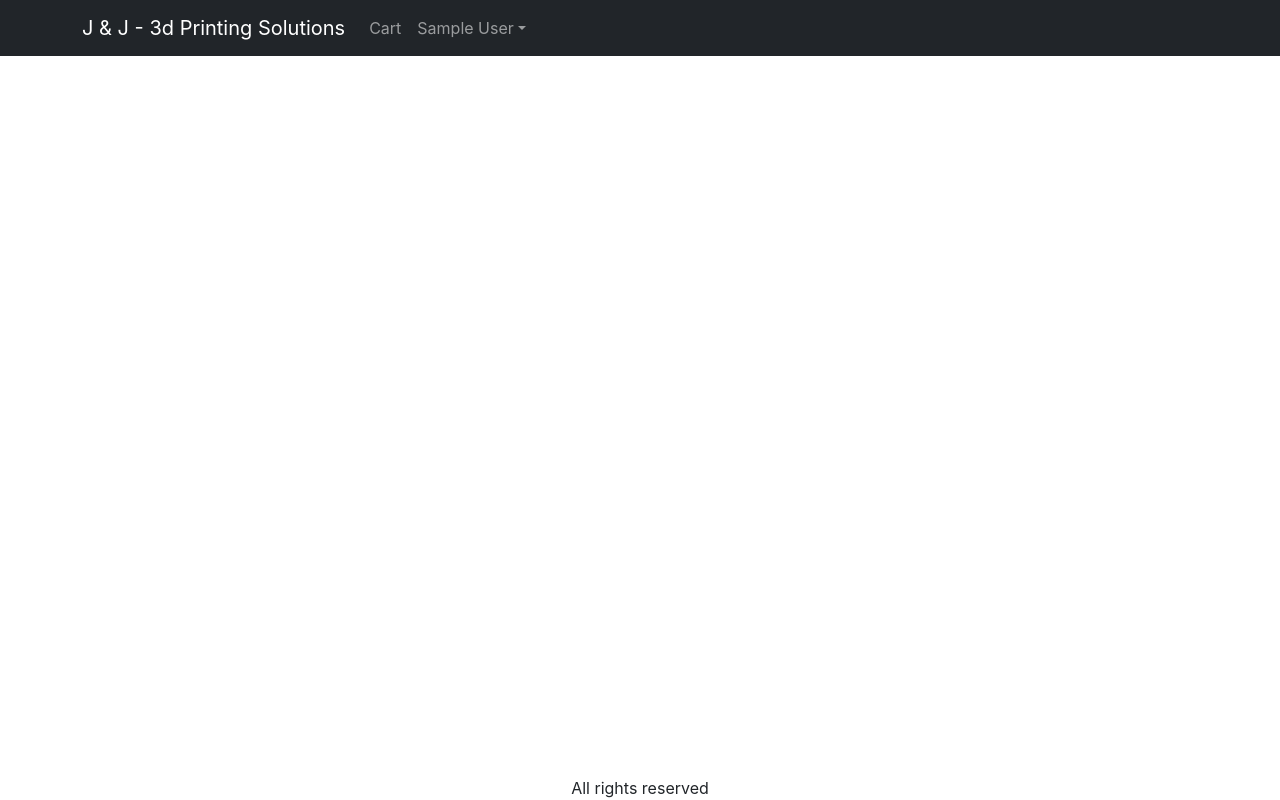
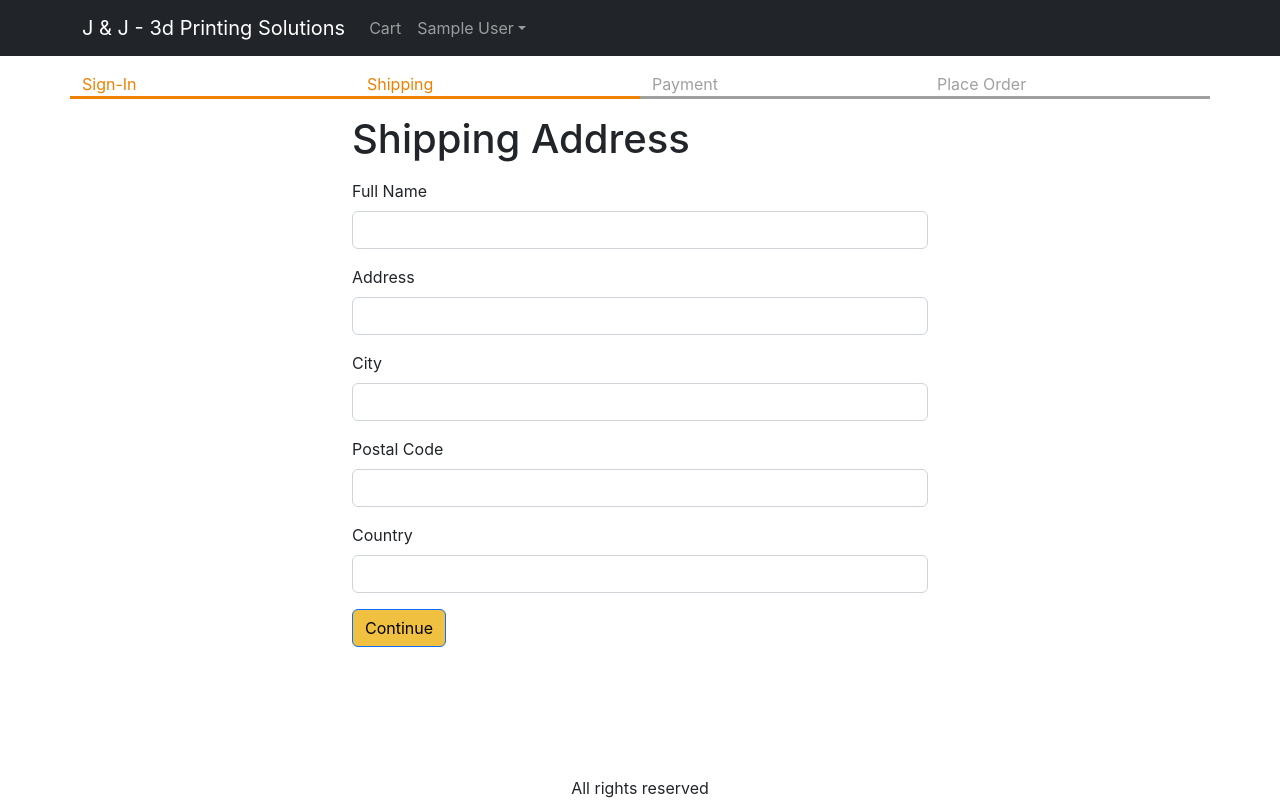
Before and after one commit to willivstn/ecommerce-website, a React (Create React App) app in the folder frontend/: page /shipping in a window 1280 px wide. Built offline with nearby package versions, Linux system fonts and the light colour scheme; sample sign-in values are in the browser's storage.

Commit message:
Added shipping address screen

```diff
--- a/frontend/src/App.js
+++ b/frontend/src/App.js
@@ -13,6 +13,7 @@
 import { ToastContainer } from 'react-toastify';
 import 'react-toastify/dist/ReactToastify.css';
 import NavDropdown from 'react-bootstrap/NavDropdown';
+import ShippingAddressScreen from './screens/ShippingAddressScreen';
 
 function App() {
   const { state, dispatch: ctxDispatch } = useContext(Store);
@@ -21,6 +22,7 @@
   const signoutHandler = () => {
     ctxDispatch({ type: 'USER_SIGNOUT' });
     localStorage.removeItem('userInfo');
+    localStorage.removeItem('shippingAddress');
   };
   return (
     <BrowserRouter>
@@ -73,6 +75,10 @@
               <Route path="/product/:slug" element={<ProductScreen />} />
               <Route path="/cart" element={<CartScreen />} />
               <Route path="/signin" element={<SigninScreen />} />
+              <Route
+                path="/shipping"
+                element={<ShippingAddressScreen />}
+              ></Route>
               <Route path="/" element={<HomeScreen />} />
             </Routes>
           </Container>
--- a/frontend/src/Store.js
+++ b/frontend/src/Store.js
@@ -7,7 +7,9 @@
     ? JSON.parse(localStorage.getItem('userInfo'))
     : null,
   cart: {
-    cartItems: [],
+    shippingAddress: localStorage.getItem('shippingAddress')
+      ? JSON.parse(localStorage.getItem('shippingAddress'))
+      : {},
     cartItems: localStorage.getItem('cartItems')
       ? JSON.parse(localStorage.getItem('cartItems'))
       : [],
@@ -41,6 +43,18 @@
       return {
         ...state,
         userInfo: null,
+        cart: {
+          cartItems: [],
+          shippingAddress: {},
+        },
+      };
+    case 'SAVE_SHIPPING_ADDRESS':
+      return {
+        ...state,
+        cart: {
+          ...state.cart,
+          shippingAddress: action.payload,
+        },
       };
     default:
       return state;
--- /dev/null
+++ b/frontend/src/components/CheckoutSteps.js
@@ -0,0 +1,14 @@
+import React from 'react';
+import Row from 'react-bootstrap/Row';
+import Col from 'react-bootstrap/Col';
+
+export default function CheckoutSteps(props) {
+  return (
+    <Row className="checkout-steps">
+      <Col className={props.step1 ? 'active' : ''}>Sign-In</Col>
+      <Col className={props.step2 ? 'active' : ''}>Shipping</Col>
+      <Col className={props.step3 ? 'active' : ''}>Payment</Col>
+      <Col className={props.step4 ? 'active' : ''}>Place Order</Col>
+    </Row>
+  );
+}
--- a/frontend/src/index.css
+++ b/frontend/src/index.css
@@ -53,3 +53,12 @@
 .small-container {
   max-width: 600px;
 }
+
+.checkout-steps > div {
+  border-bottom: 0.2rem solid #a0a0a0;
+  color: #a0a0a0;
+}
+.checkout-steps > div.active {
+  border-bottom: 0.2rem solid #f08000;
+  color: #f08000;
+}
--- /dev/null
+++ b/frontend/src/screens/ShippingAddressScreen.js
@@ -0,0 +1,111 @@
+import React, { useContext, useEffect, useState } from 'react';
+import { Helmet } from 'react-helmet-async';
+import Form from 'react-bootstrap/Form';
+import Button from 'react-bootstrap/Button';
+import { useNavigate } from 'react-router-dom';
+import { Store } from '../Store';
+import CheckoutSteps from '../components/CheckoutSteps';
+
+export default function ShippingAddressScreen() {
+  const navigate = useNavigate();
+  const { state, dispatch: ctxDispatch } = useContext(Store);
+  const {
+    userInfo,
+    cart: { shippingAddress },
+  } = state;
+  const [fullName, setFullName] = useState(shippingAddress.fullName || '');
+  const [address, setAddress] = useState(shippingAddress.address || '');
+  const [city, setCity] = useState(shippingAddress.city || '');
+  const [postalCode, setPostalCode] = useState(
+    shippingAddress.postalCode || ''
+  );
+  useEffect(() => {
+    if (!userInfo) {
+      navigate('/signin?redirect=/shipping');
+    }
+  }, [userInfo, navigate]);
+  const [country, setCountry] = useState(shippingAddress.country || '');
+  const submitHandler = (e) => {
+    e.preventDefault();
+    ctxDispatch({
+      type: 'SAVE_SHIPPING_ADDRESS',
+      payload: {
+        fullName,
+        address,
+        city,
+        postalCode,
+        country,
+      },
+    });
+    localStorage.setItem(
+      'shippingAddress',
+      JSON.stringify({
+        fullName,
+        address,
+        city,
+        postalCode,
+        country,
+      })
+    );
+    navigate('/payment');
+  };
+  return (
+    <div>
+      <Helmet>
+        <title>Shipping Address</title>
+      </Helmet>
+
+      <CheckoutSteps step1 step2></CheckoutSteps>
+      <div className="container small-container">
+        <h1 className="my-3">Shipping Address</h1>
+        <Form onSubmit={submitHandler}>
+          <Form.Group className="mb-3" controlId="fullName">
+            <Form.Label>Full Name</Form.Label>
+            <Form.Control
+              value={fullName}
+              onChange={(e) => setFullName(e.target.value)}
+              required
+            />
+          </Form.Group>
+          <Form.Group className="mb-3" controlId="address">
+            <Form.Label>Address</Form.Label>
+            <Form.Control
+              value={address}
+              onChange={(e) => setAddress(e.target.value)}
+              required
+            />
+          </Form.Group>
+          <Form.Group className="mb-3" controlId="city">
+            <Form.Label>City</Form.Label>
+            <Form.Control
+              value={city}
+              onChange={(e) => setCity(e.target.value)}
+              required
+            />
+          </Form.Group>
+          <Form.Group className="mb-3" controlId="postalCode">
+            <Form.Label>Postal Code</Form.Label>
+            <Form.Control
+              value={postalCode}
+              onChange={(e) => setPostalCode(e.target.value)}
+              required
+            />
+          </Form.Group>
+          <Form.Group className="mb-3" controlId="country">
+            <Form.Label>Country</Form.Label>
+            <Form.Control
+              value={country}
+              onChange={(e) => setCountry(e.target.value)}
+              required
+            />
+          </Form.Group>
+          <div className="mb-3">
+            <Button variant="primary" type="submit">
+              Continue
+            </Button>
+          </div>
+        </Form>
+      </div>
+    </div>
+  );
+}
```
